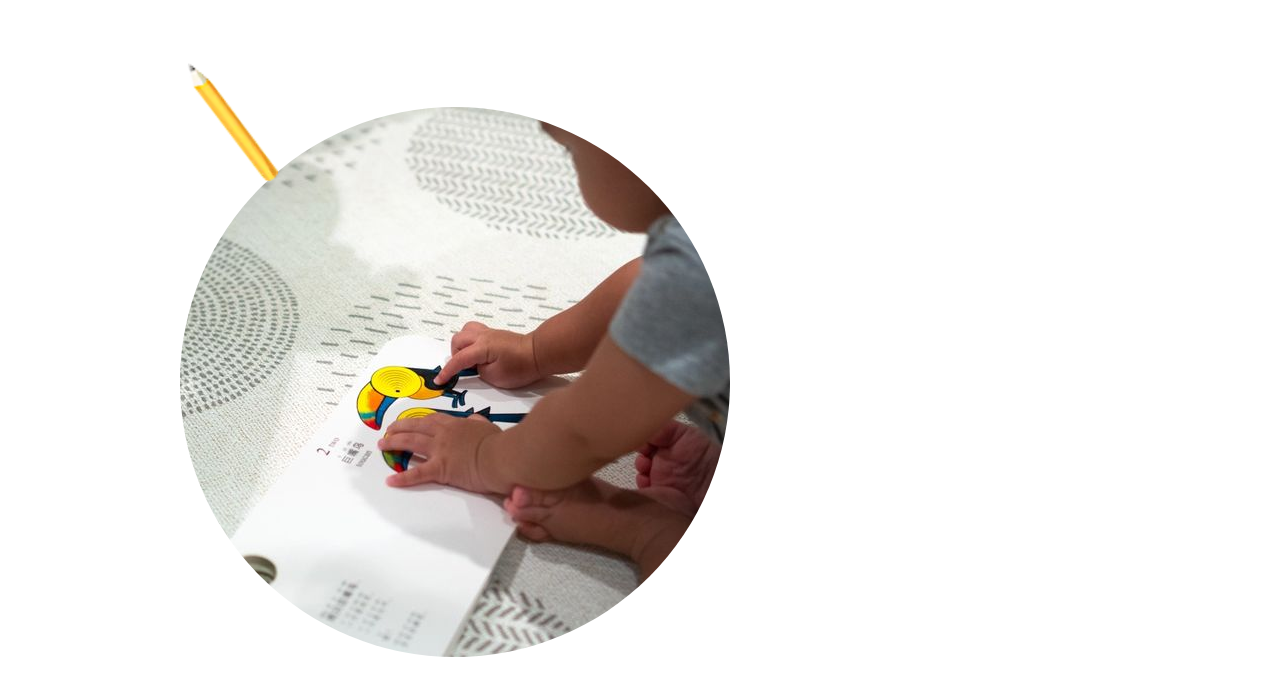
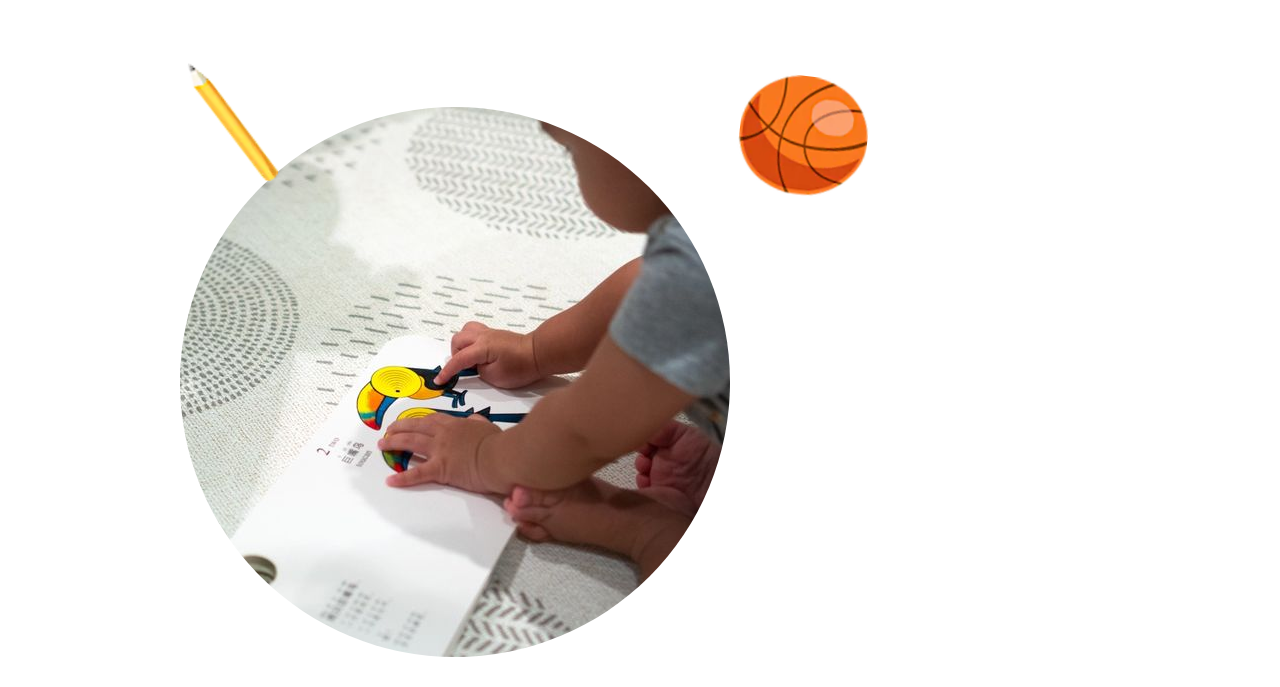
Before and after one commit to AdnanAfsari/Otterdev-Test, a Gatsby site: page / in a window 1280 px wide. Shown: the part 113-800 px from the top of the page. Built offline with nearby package versions, Linux system fonts and the light colour scheme; Gatsby itself is replaced by a stand-in of ours.

Commit message:
Ball position and animate

```diff
--- a/src/components/banner.js
+++ b/src/components/banner.js
@@ -31,13 +31,16 @@ const Banner = () => (
 			}}>
 			<img style={{}} src={pencil} alt="t1" />
 		</div>
-		{/* <div
+		<div
+			className='animate'
 			style={{
-				position: 'absolute'
+				position: 'absolute',
+				top: '10.5rem',
+				left: '41rem',
 			}}>
 			<img style={{}} src={ball} alt="t1" />
 		</div>
-		<div
+		{/* <div
 			style={{
 				position: 'absolute'
 			}}>
```
